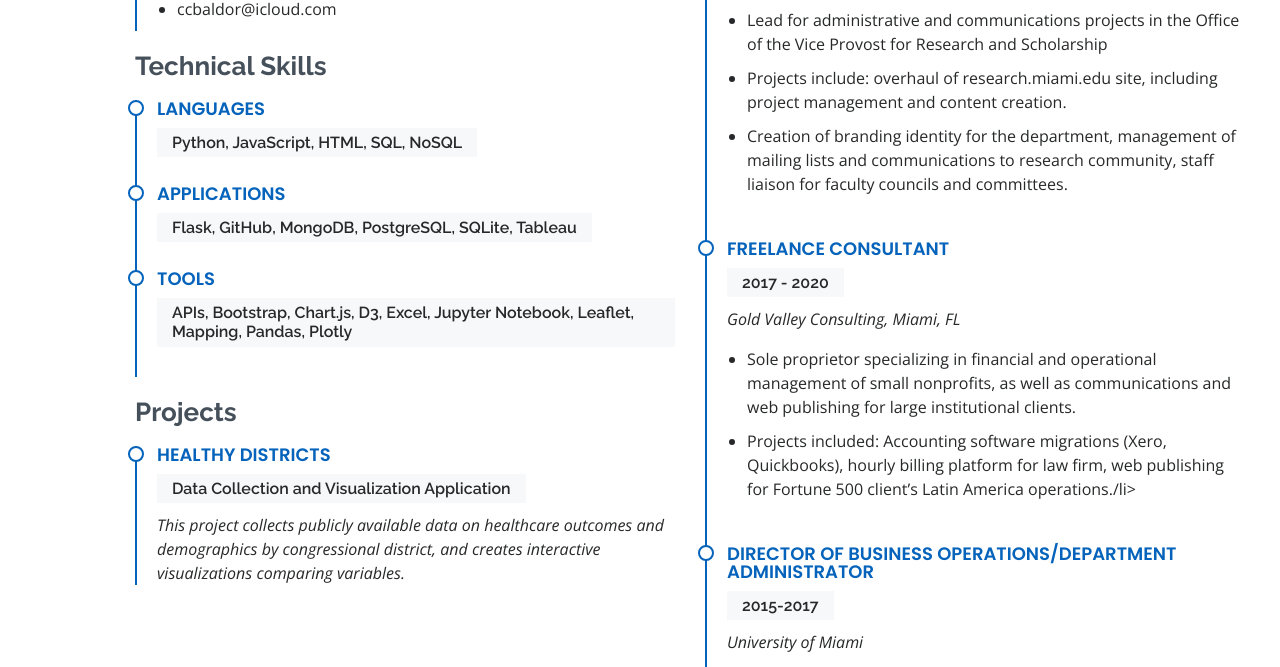
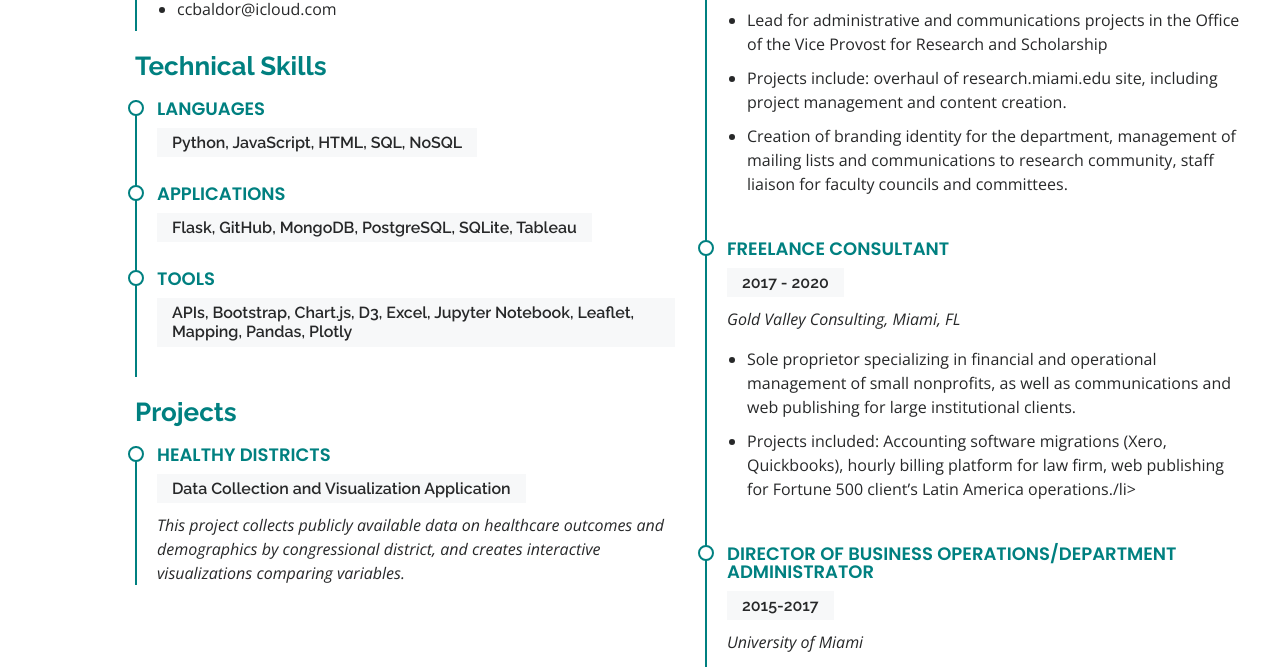
Before and after one commit to cristinabaldor/cristinabaldor.github.io, a plain HTML site: page index.html in a window 1280 px wide. Shown: the part 1772-2439 px from the top of the page. Drawn offline with nearby package versions, Linux system fonts and the light colour scheme.

Commit message:
color change

```diff
--- a/assets/css/style.css
+++ b/assets/css/style.css
@@ -478,13 +478,13 @@ section {
   font-weight: 700;
   margin-top: 20px;
   margin-bottom: 20px;
-  color: #45505b;
+  color: teal;
 }
 
 .resume .resume-item {
   padding: 0 0 20px 20px;
   margin-top: -2px;
-  border-left: 2px solid #0563bb;
+  border-left: 2px solid teal;
   position: relative;
 }
 
@@ -494,7 +494,7 @@ section {
   font-weight: 600;
   text-transform: uppercase;
   font-family: "Poppins", sans-serif;
-  color: #0563bb;
+  color: teal;
   margin-bottom: 10px;
 }
 
@@ -528,7 +528,7 @@ section {
   left: -9px;
   top: 0;
   background: #fff;
-  border: 2px solid #0563bb;
+  border: 2px solid teal
 }
 
 /*--------------------------------------------------------------
```
